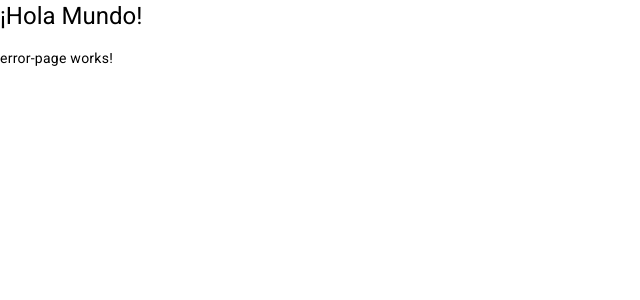
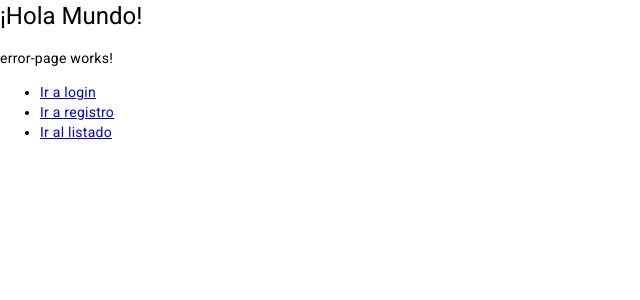
Before and after one commit to Soyjavieralvarez/online-store, an Angular app: page /404 in a window 1280 px wide. Shown: the top 300 px of the page, without its empty margins (0-640 px from the left). Built offline with nearby package versions, Linux system fonts and the light colour scheme.

Commit message:
products child routes, done!

```diff
--- a/src/app/app-routing.module.ts
+++ b/src/app/app-routing.module.ts
@@ -4,6 +4,14 @@ import { RouterModule, Routes } from '@angular/router';
 import { ErrorPageComponent } from './shared/error-page/error-page.component';
 
 const routes: Routes = [
+  {
+    path: 'auth',
+    loadChildren: () => import ('./auth/auth.module').then( m => m.AuthModule )
+  },
+  {
+    path: 'products',
+    loadChildren: () => import('./products/product.module').then( m => m.ProductModule)
+  },
   {
     path: '404',
     component: ErrorPageComponent
--- a/src/app/auth/auth.module.ts
+++ b/src/app/auth/auth.module.ts
@@ -2,6 +2,7 @@ import { NgModule } from '@angular/core';
 import { CommonModule } from '@angular/common';
 import { LoginComponent } from './pages/login/login.component';
 import { RegisterComponent } from './pages/register/register.component';
+import { AuthRoutingModule } from './auth-routing.module';
 
 
 
@@ -11,7 +12,8 @@ import { RegisterComponent } from './pages/register/register.component';
     RegisterComponent
   ],
   imports: [
-    CommonModule
+    CommonModule,
+    AuthRoutingModule
   ]
 })
 export class AuthModule { }
--- a/src/app/products/pages/home/home.component.html
+++ b/src/app/products/pages/home/home.component.html
@@ -1 +1,3 @@
-<p>home works!</p>
+<h1>Products APP</h1>
+<hr>
+<router-outlet></router-outlet>
--- a/src/app/shared/error-page/error-page.component.html
+++ b/src/app/shared/error-page/error-page.component.html
@@ -1 +1,19 @@
 <p>error-page works!</p>
+
+<ul>
+    <li>
+        <a routerLink="/auth/login">
+            Ir a login
+        </a>
+    </li>
+    <li>
+        <a routerLink="/auth/register">
+            Ir a registro
+        </a>
+    </li>
+    <li>
+        <a routerLink="/products/list">
+            Ir al listado
+        </a>
+    </li>
+</ul>
--- a/src/index.html
+++ b/src/index.html
@@ -2,7 +2,7 @@
 <html lang="en">
 <head>
   <meta charset="utf-8">
-  <title>OnlineStore</title>
+  <title>Gestión de productos</title>
   <base href="/">
   <meta name="viewport" content="width=device-width, initial-scale=1">
   <link rel="icon" type="image/x-icon" href="favicon.ico">
```
Also changed, not shown: src/app/auth/auth-routing.module.ts (added, +35 -0 lines), src/app/products/product.module.ts (+10 -2 lines), src/app/products/products-routing.module.ts (added, +31 -0 lines), src/app/products/pages/product/product.component.html (line endings or trailing spaces).
